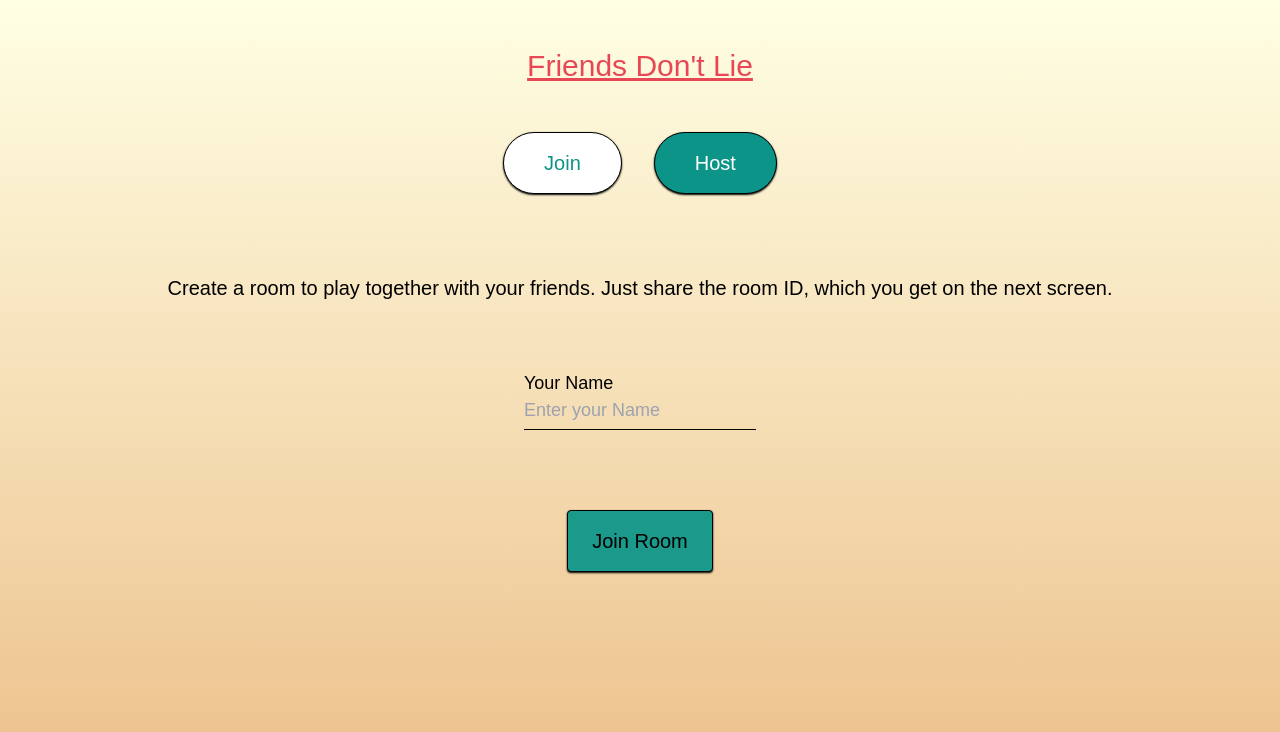
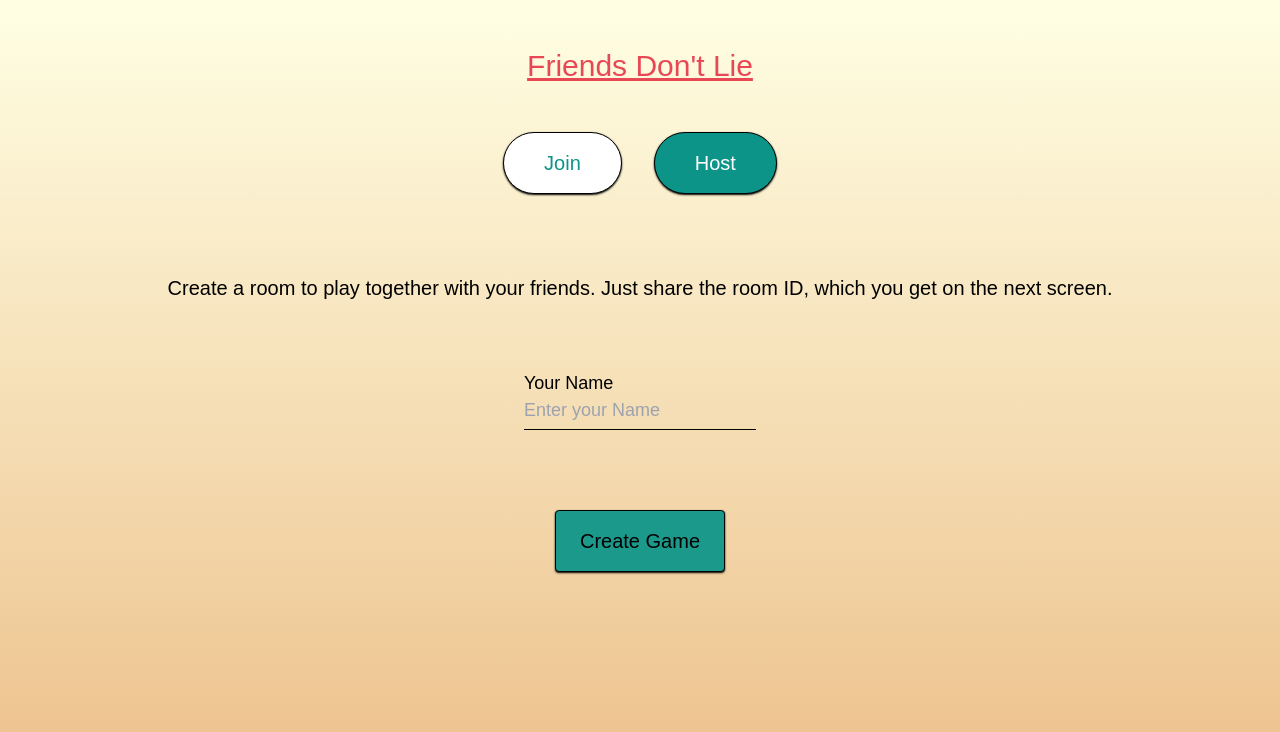
Before and after one commit to g-popp/MismatchMysteries, a React (Vite) app in the folder client/: page /host in a window 1280 px wide. Shown: the top 732 px of the page. Built offline with nearby package versions, Linux system fonts and the light colour scheme; no server answers; a web font is replaced by a local one.

Commit message:
[frontend] chore: change text

```diff
--- a/client/src/routes/Host.jsx
+++ b/client/src/routes/Host.jsx
@@ -25,7 +25,7 @@ const Host = () => {
                     color={'#1B998B'}
                     className='text-white text-center text-xl py-4 w-full border border-black rounded shadow-sm shadow-black'
                 >
-                    Join Room
+                    Create Game
                 </Button>
             </StartGame>
         </div>
--- a/client/src/routes/Join.jsx
+++ b/client/src/routes/Join.jsx
@@ -34,7 +34,7 @@ const Join = () => {
                     color={'#1B998B'}
                     className='text-white text-center text-xl py-4 w-full border border-black rounded shadow-sm shadow-black'
                 >
-                    Join Room
+                    Join Game
                 </Button>
             </StartGame>
         </div>
```
